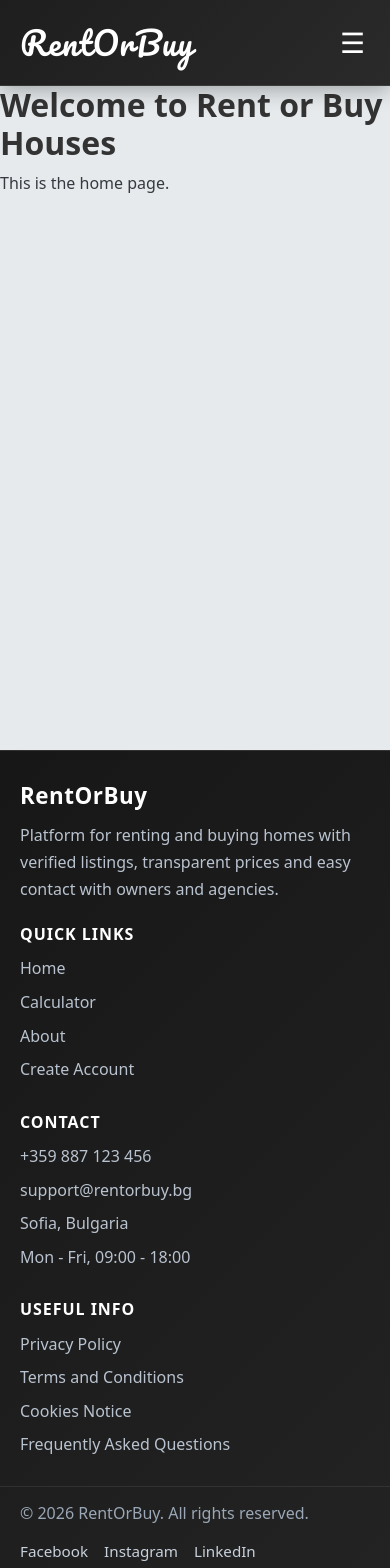
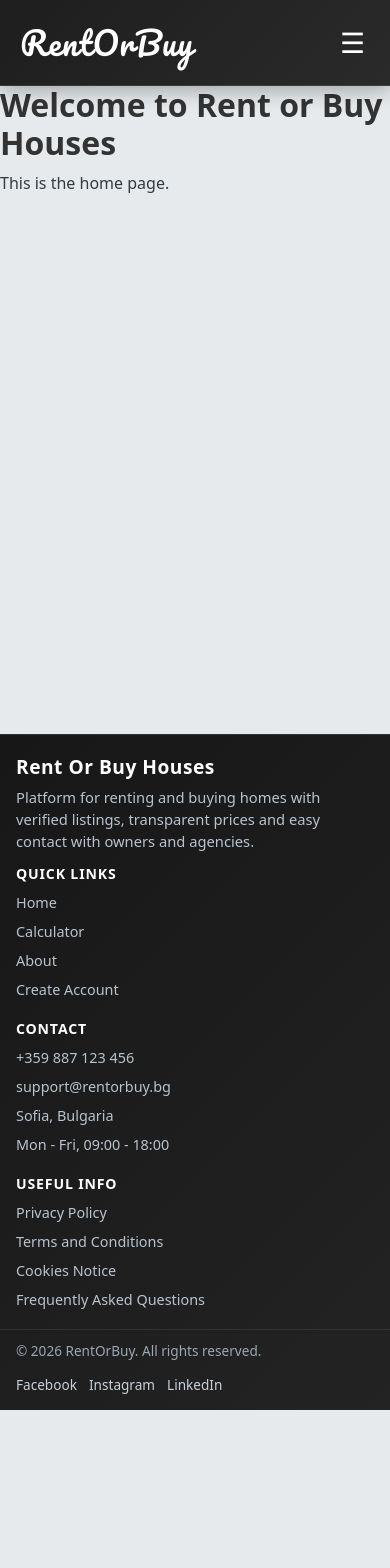
Before and after one commit to diela33/rent-or-buy-houses, an Angular app: page / in a window 390 px wide. Shown: the top 1568 px of the page. After the commit the page ends 1410 px from the top, so only its background shows below. Built offline with nearby package versions, Linux system fonts and the light colour scheme.

Commit message:
header refresh

```diff
--- a/src/app/header/header.css
+++ b/src/app/header/header.css
@@ -131,38 +131,39 @@ main {
   background: linear-gradient(135deg, #171717 0%, #232323 100%);
   color: #d5dbe3;
   border-top: 1px solid rgba(255, 255, 255, 0.08);
-  margin-top: 40px;
+  margin-top: 24px;
 }
 
 .footer-content {
   max-width: 1200px;
   margin: 0 auto;
-  padding: 44px 40px 28px;
+  padding: 28px 32px 14px;
   display: grid;
   grid-template-columns: repeat(4, minmax(180px, 1fr));
-  gap: 24px;
+  gap: 16px;
 }
 
 .footer-section h3,
 .footer-section h4 {
   color: #ffffff;
-  margin-bottom: 12px;
+  margin-bottom: 8px;
 }
 
 .footer-section h3 {
-  font-size: 1.4rem;
+  font-size: 1.2rem;
   letter-spacing: 0.5px;
 }
 
 .footer-section h4 {
-  font-size: 1rem;
+  font-size: 0.88rem;
   text-transform: uppercase;
   letter-spacing: 0.06em;
 }
 
 .footer-section p {
   margin: 0;
-  line-height: 1.7;
+  line-height: 1.5;
+  font-size: 0.92rem;
   color: #b9c3cf;
 }
 
@@ -173,7 +174,8 @@ main {
 }
 
 .footer-section li {
-  margin-bottom: 8px;
+  margin-bottom: 6px;
+  font-size: 0.9rem;
   color: #b9c3cf;
 }
 
@@ -191,7 +193,7 @@ main {
   max-width: 1200px;
   margin: 0 auto;
   border-top: 1px solid rgba(255, 255, 255, 0.08);
-  padding: 16px 40px 22px;
+  padding: 10px 32px 14px;
   display: flex;
   justify-content: space-between;
   align-items: center;
@@ -200,19 +202,20 @@ main {
 
 .footer-bottom p {
   margin: 0;
+  font-size: 0.85rem;
   color: #9aa7b6;
 }
 
 .footer-socials {
   display: flex;
   align-items: center;
-  gap: 16px;
+  gap: 12px;
 }
 
 .footer-socials a {
   color: #c7d1dc;
   text-decoration: none;
-  font-size: 0.95rem;
+  font-size: 0.85rem;
   transition: color 0.2s ease;
 }
 
@@ -284,12 +287,12 @@ main {
 
   .footer-content {
     grid-template-columns: 1fr;
-    padding: 32px 20px 20px;
-    gap: 22px;
+    padding: 20px 16px 12px;
+    gap: 14px;
   }
 
   .footer-bottom {
-    padding: 14px 20px 20px;
+    padding: 10px 16px 14px;
     flex-direction: column;
     align-items: flex-start;
   }
--- a/src/app/header/header.html
+++ b/src/app/header/header.html
@@ -22,7 +22,7 @@
 <footer class="site-footer">
   <div class="footer-content">
     <section class="footer-section">
-      <h3>RentOrBuy</h3>
+      <h3>Rent Or Buy Houses</h3>
       <p>
         Platform for renting and buying homes with verified listings, transparent
         prices and easy contact with owners and agencies.
```
